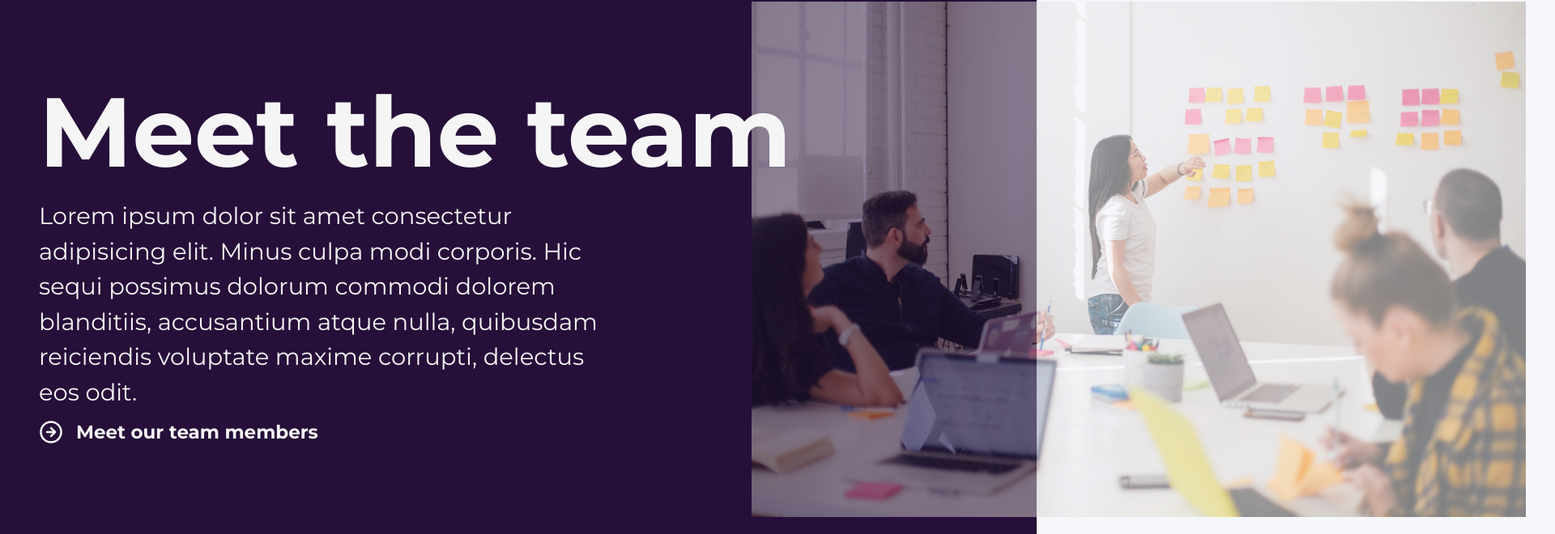
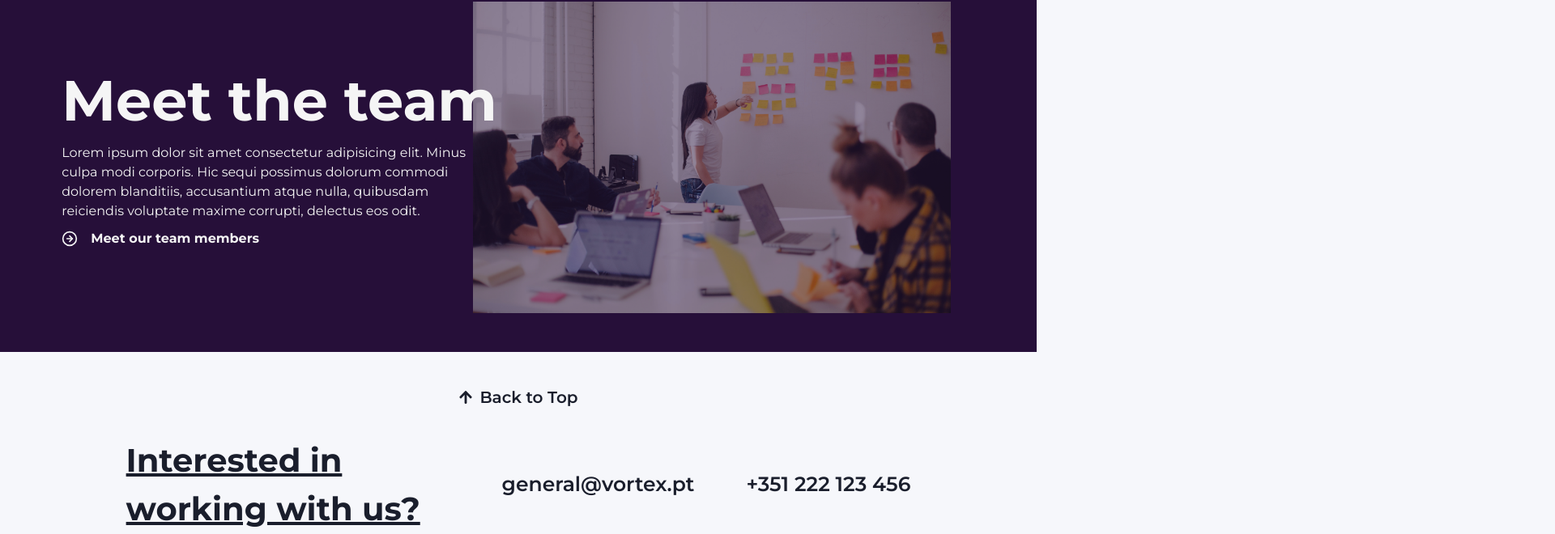
Before and after one commit to LGP21-LGP1/lgp21-lgp1.github.io, a Next.js app: page / in a window 1280 px wide. Shown: the part 116-776 px from the top of the page at 81% size, 1920 px wide, since content can reach past the window. Built offline with nearby package versions, Linux system fonts and the light colour scheme; no server answers; a web font is replaced by a local one.

Commit message:
rescaled sizes

```diff
--- a/components/footer.js
+++ b/components/footer.js
@@ -12,7 +12,7 @@ export const footer = ({ dark }) => {
   return (
     <footer id={style.footer} className={dark ? style.dark : style.clear}>
       <button id={style.backToTop}>
-        <FaArrowUp size={20} /> <span>Back to Top</span>
+        <FaArrowUp size={18} /> <span>Back to Top</span>
       </button>
       <div id={style.footerInfo}>
         <span id={style.workWithUs}>Interested in working with us?</span>
@@ -21,16 +21,16 @@ export const footer = ({ dark }) => {
       </div>
       <div id={style.socials}>
         <a href="https://www.facebook.com/">
-          <Facebook fill="white" height={60} width={60} />
+          <Facebook fill="white" height={50} width={50} />
         </a>
         <a href="https://www.github.com/">
-          <Github fill="white" height={60} width={60} />
+          <Github fill="white" height={50} width={50} />
         </a>
         <a href="https://www.instagram.com/">
-          <Instagram fill="white" height={60} width={60} />
+          <Instagram fill="white" height={50} width={50} />
         </a>
         <a href="https://www.linkedin.com/">
-          <Linkedin fill="white" height={60} width={60} />
+          <Linkedin fill="white" height={50} width={50} />
         </a>
       </div>
     </footer>
--- a/components/footer.module.css
+++ b/components/footer.module.css
@@ -22,7 +22,7 @@
 #backToTop {
   border: none;
   background: none;
-  font-size: 24px;
+  font-size: 20px;
   font-weight: 600;
   display: flex;
   align-items: center;
@@ -35,20 +35,20 @@
 }
 
 #workWithUs {
-  font-size: 50px;
+  font-size: 40px;
   font-weight: bold;
   text-decoration: underline;
-  width: 500px;
+  width: 400px;
 }
 
 #email {
-  font-size: 30px;
+  font-size: 25px;
   font-weight: bold;
   font-weight: 600;
 }
 
 #phone {
-  font-size: 30px;
+  font-size: 25px;
   font-weight: bold;
   font-weight: 600;
 }
--- a/pages/index.js
+++ b/pages/index.js
@@ -28,7 +28,7 @@ export default function Home() {
                 </p>
                 <Link href="/team" as={process.env.BACKEND_URL + '/team'}>
                   <a id={style.meetTheTeamButton}>
-                    <FiArrowRightCircle size={30} />
+                    <FiArrowRightCircle size={20} />
                     <span id={style.buttonText}>Meet our team members</span>
                   </a>
                 </Link>
@@ -36,8 +36,8 @@ export default function Home() {
               <img
                 id={style.meetTheTeamImg}
                 src="/assets/meet-the-team.png"
-                width={956}
-                height={637}
+                width={590}
+                height={385}
               />
             </span>
           </section>
--- a/styles/home.module.css
+++ b/styles/home.module.css
@@ -9,7 +9,7 @@
 
 #meetTheTeam #content {
   margin: 0 auto;
-  max-width: 1980px;
+  max-width: 1200px;
   display: flex;
   align-items: center;
 }
@@ -20,19 +20,18 @@
 
 #meetTheTeamImg {
   position: relative;
-  right: 80px;
+  right: 30px;
   z-index: 1;
 }
 
 #textContent h2 {
-  width: 960px;
-  font-size: 121px;
+  font-size: 70px;
   font-weight: bold;
 }
 
 #textContent p {
-  max-width: 700px;
-  font-size: 29px;
+  max-width: 500px;
+  font-size: 16px;
   font-weight: normal;
   margin: 10.5px 0;
 }
@@ -47,6 +46,6 @@
 
 #buttonText {
   margin-left: 1rem;
-  font-size: 23px;
+  font-size: 16px;
   font-weight: bold;
 }
```
